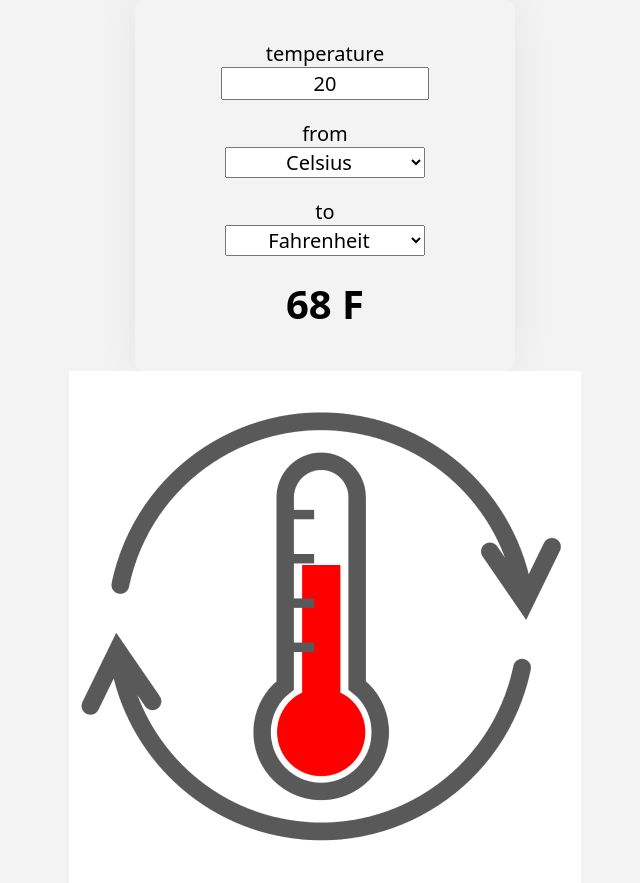
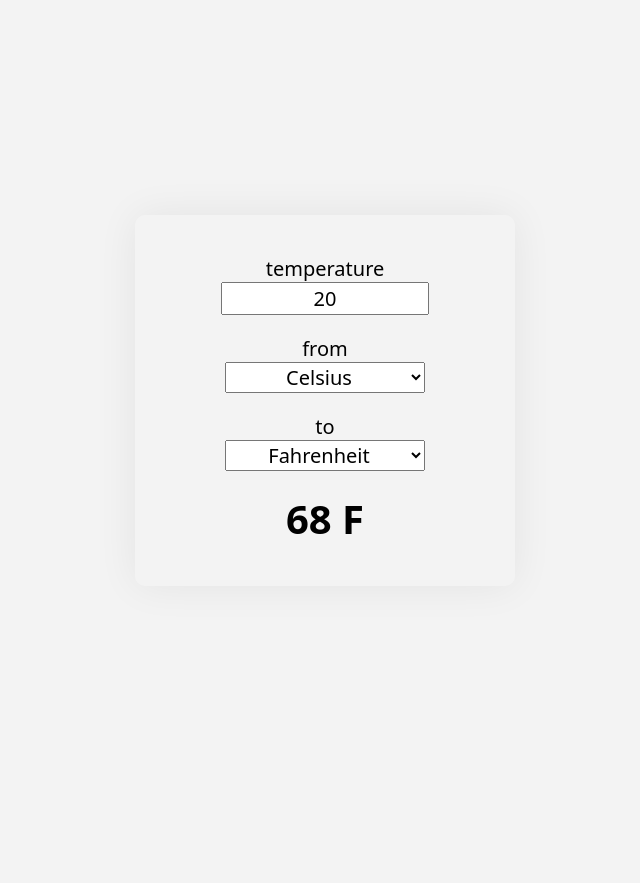
Before and after one commit to Optimist19/azure-pwa, a plain HTML site: page index.html in a window 1280 px wide. Shown: the whole page, without its empty margins (315-955 px from the left). After the commit the page ends 800 px from the top, so only its background shows below. Drawn offline with Linux system fonts and the light colour scheme.

Commit message:
well done

```diff
--- a/index.html
+++ b/index.html
@@ -26,7 +26,7 @@
 		</select>
 		<output name="output-temp" id="output-temp" for="input-temp input-unit output-unit">68 F</output>
 	  </form>
-	<img src="./icon512.png" alt="" />
+	<!-- <img src="./icon512.png" alt="" /> -->
 	<script src="converter.js"></script>
 	<script>
 		if('serviceWorker' in navigator) {
```
